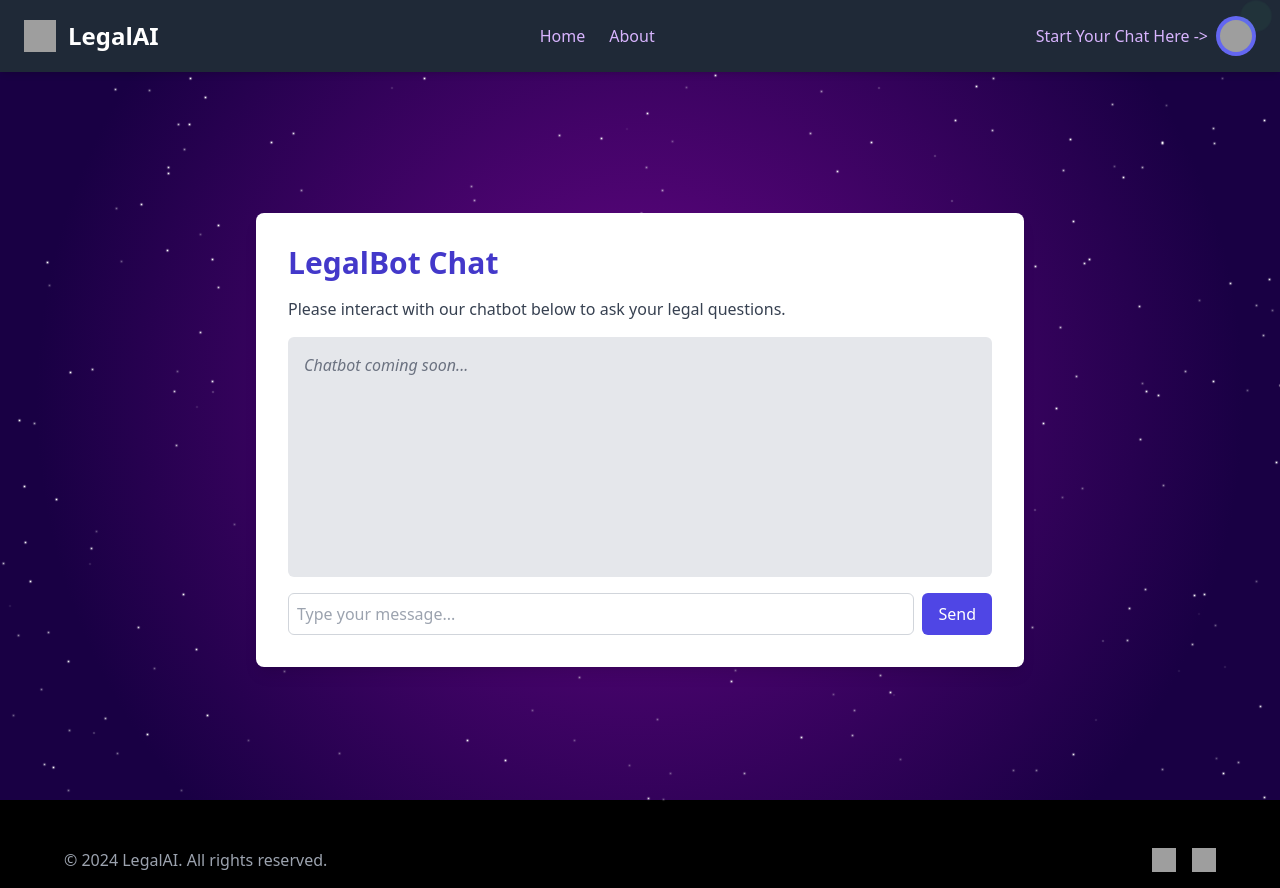
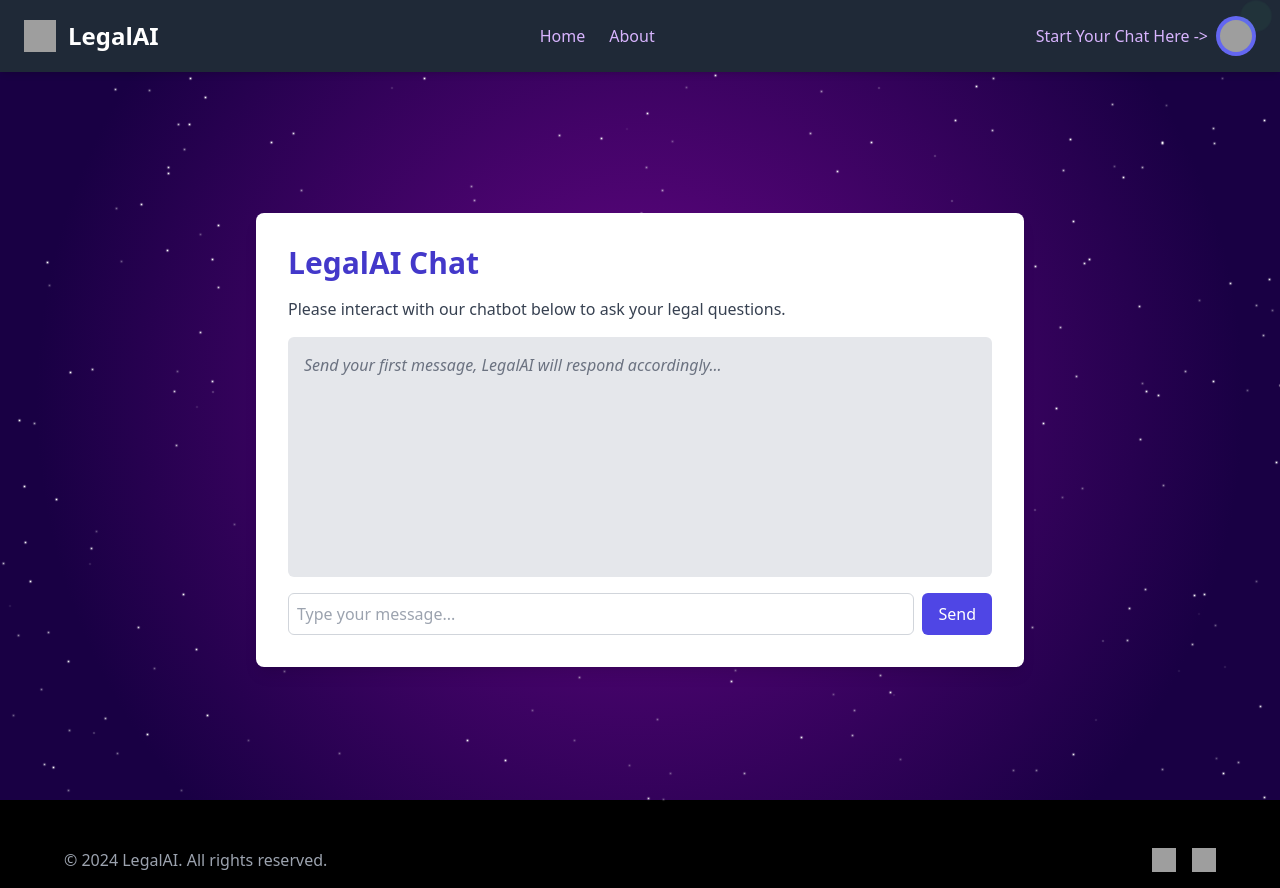
Before and after one commit to rishi-golla/Legal-AI, a React (Create React App) app in the folder legal-ai/: page / in a window 1280 px wide. Both pictures are taken after a click on the element "Start Your Chat Here ->". Built offline with nearby package versions, Linux system fonts and the light colour scheme; grey boxes are pictures that could not be loaded.

Commit message:
minor chatbot fixes

```diff
--- a/legal-ai/src/components/chatbot.js
+++ b/legal-ai/src/components/chatbot.js
@@ -28,14 +28,14 @@ const Chatbot = () => {
   return (
     <section className="pt-20 min-h-screen flex justify-center items-center">
       <div className="bg-white shadow-lg rounded-lg p-8 w-full max-w-3xl">
-        <h2 className="text-3xl font-bold text-indigo-700 mb-4">LegalBot Chat</h2>
+        <h2 className="text-3xl font-bold text-indigo-700 mb-4">LegalAI Chat</h2>
         <p className="text-gray-700 mb-4">
           Please interact with our chatbot below to ask your legal questions.
         </p>
 
         <div className="bg-gray-200 p-4 rounded-md h-60 overflow-y-auto">
           {messages.length === 0 ? (
-            <p className="text-gray-500 italic">Chatbot coming soon...</p>
+            <p className="text-gray-500 italic">Send your first message, LegalAI will respond accordingly...</p>
           ) : (
             messages.map((msg, index) => (
               <div key={index} className={`mb-2 ${msg.sender === 'bot' ? 'text-purple-600' : 'text-white-600'}`}>
```
Also changed, not shown: 1 other file (tests, documents, lock files or other folders).
